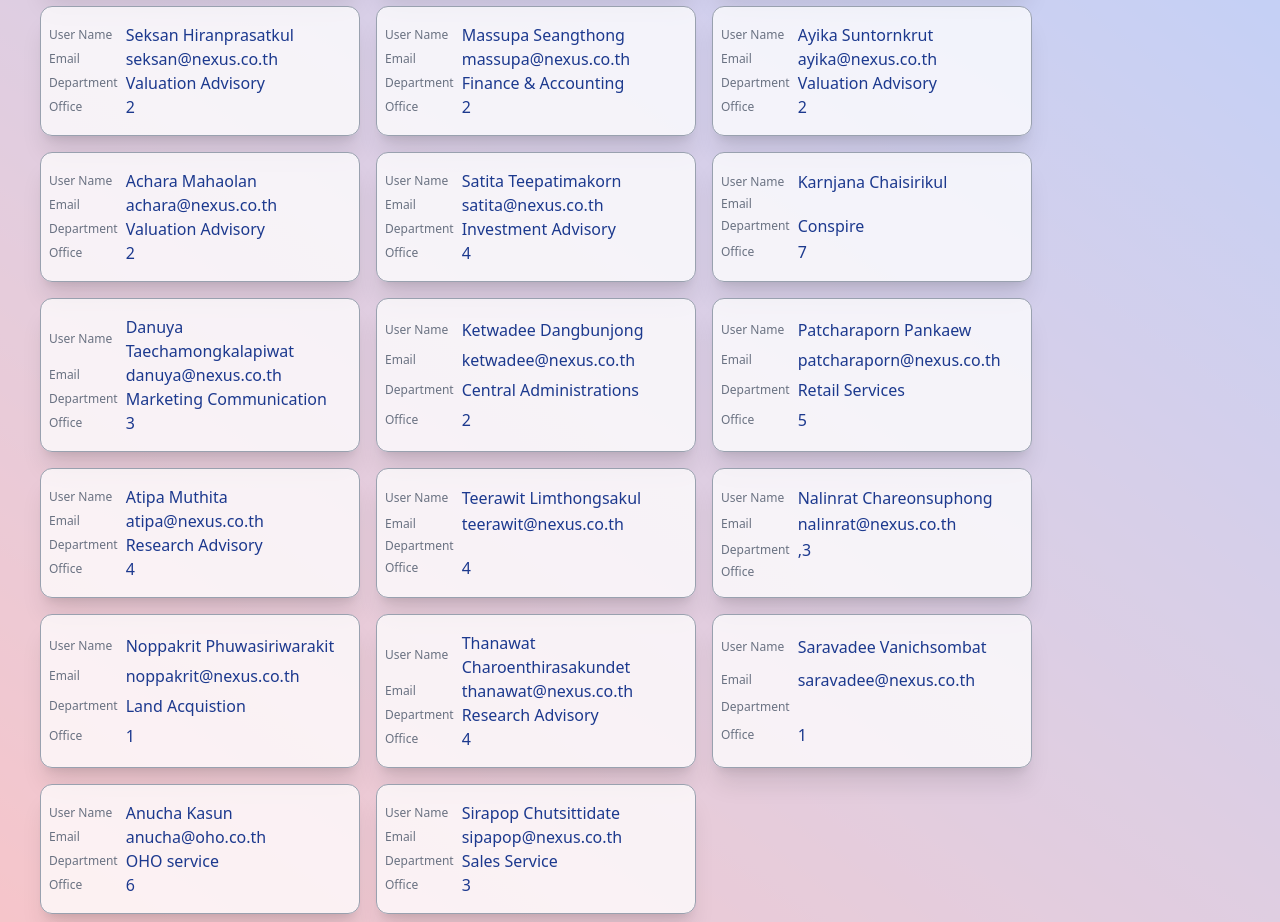
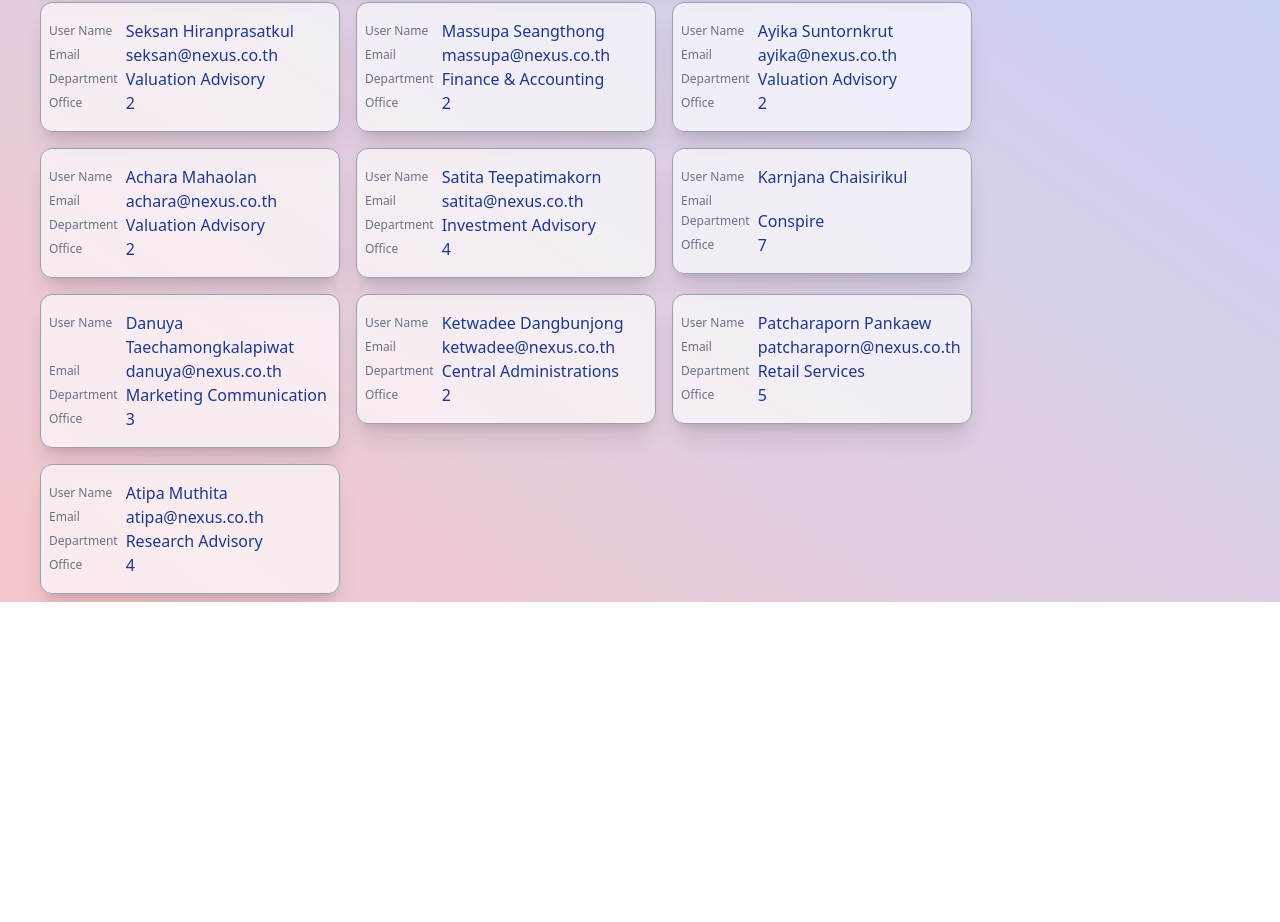
Before and after one commit to deskcodeFun/nexus-app, a Vue app: page /user in a window 1280 px wide. Shown: the part 564-1486 px from the top of the page. After the commit the page ends 1166 px from the top, so only its background shows below. Built offline with nearby package versions, Linux system fonts and the light colour scheme.

Commit message:
add component: UserAdd.vue and UserEdit.vue modified: user data, use pinia store

```diff
--- a/src/App.vue
+++ b/src/App.vue
@@ -11,6 +11,7 @@
 </template>
 
 <script setup>
+// import { ref } from 'vue'
 import { RouterView } from 'vue-router'
 import TheTopbar from '@/components/TheTopbar.vue'
 
--- a/src/components/users/UserAdd.vue
+++ b/src/components/users/UserAdd.vue
@@ -41,13 +41,14 @@
 
 <script setup>
 import { ChevronDoubleLeftIcon, BookmarkIcon } from '@heroicons/vue/20/solid'
-import { mockStaff } from '@/dataMockup/staff'
+// import { users } from '@/dataMockup/staff'
 import { useRouter } from 'vue-router'
-import { ref, reactive } from 'vue'
+import { ref } from 'vue'
+import { usersStore } from '@/stores/usersData'
 
 const router = useRouter()
 
-const staff = reactive(mockStaff)
+const store = usersStore()
 
 const fname = ref('')
 const lname = ref('')
@@ -56,25 +57,28 @@ const department = ref('')
 const office_id = ref('')
 
 const addSubmit = () => {
-  const staffId = ref(staff.length + 1)
-
-  // console.log(newUser)
-  // TODO: validate data
-  staff.push({
+  // compute a simple next id (fallback to 1)
+  const staffId = store.users && Array.isArray(store.users) ? store.users.length + 1 : 1
+  const newUser = {
     id: staffId,
     fname: fname.value,
     lname: lname.value,
     email: email.value,
     department: department.value,
     office_id: office_id.value,
-  })
+  }
+
+  console.log('newUser ', newUser)
+  // emit the new user to parent instead of mutating prop
+  store.users.push(newUser)
+
   // reset inputs
   fname.value = ''
   lname.value = ''
   email.value = ''
   department.value = ''
   office_id.value = ''
-  // console.log('After add user: ', staff)
+  // navigate back to user list
   router.push('/user')
 }
 </script>
--- a/src/components/users/UserCard.vue
+++ b/src/components/users/UserCard.vue
@@ -1,43 +1,48 @@
 <template>
   <div
-    class="w-[320px] flex flex-row flex-wrap bg-white/75 border-1 border-gray-400 rounded-xl shadow-xl px-2 py-4 m-2 hover:transition-y-1 hover:scale-105"
-    @click="onClick"
+    class="w-[300px] flex flex-row flex-wrap bg-white/65 border-1 border-gray-400 rounded-xl shadow-xl px-2 py-4 m-2 hover:transition-y-1 hover:scale-105"
+    @click="router.push(`/editUser/${currentUser.id}`)"
   >
     <!-- show data -->
     <table
-      class="[&_th]:text-left [&_th]:font-light [&_th]:text-xs [&_th]:text-gray-500 [&_td]:text-blue-900 [&_td]:pl-2"
+      class="[&_th]:pt-1 [&_th]:text-left [&_th]:align-baseline [&_th]:font-light [&_th]:text-xs [&_th]:text-gray-500 [&_td]:text-blue-900 [&_td]:pl-2"
     >
       <tbody>
         <tr>
-          <th scope="col">User Name</th>
-          <td>{{ props.staff.fname + ' ' + props.staff.lname }}</td>
+          <th>User Name</th>
+          <td>{{ currentUser.fname + ' ' + currentUser.lname }}</td>
         </tr>
         <tr>
           <th scope="col">Email</th>
-          <td>{{ props.staff.email }}</td>
+          <td>{{ currentUser.email }}</td>
         </tr>
         <tr>
           <th scope="col">Department</th>
-          <td>{{ props.staff.department }}</td>
+          <td>{{ currentUser.department }}</td>
         </tr>
         <tr>
           <th scope="col">Office</th>
-          <td>{{ props.staff.office_id }}</td>
+          <td>{{ currentUser.office_id }}</td>
         </tr>
       </tbody>
     </table>
   </div>
+  <!-- </div> -->
 </template>
 
 <script setup>
 import { useRouter } from 'vue-router'
-const props = defineProps({ staff: Object })
+// import { usersStore } from '@/stores/usersData'
+
+// const store = usersStore()
+defineProps({ currentUser: Object })
+
 const router = useRouter()
 
-const onClick = () => {
-  console.log('id of card ', props.staff.id)
-  // navigate to /edit/<id>
-  const id = props.staff.id - 1
-  router.push(`editUser/${id}`)
-}
+// const onClick = () => {
+//   console.log('id of card ', props.staff.id)
+//   // navigate to /edit/<id>
+//   const id = props.staff.id - 1
+//   router.push(`/editUser/${id}`)
+// }
 </script>
--- a/src/components/users/UserEdit.vue
+++ b/src/components/users/UserEdit.vue
@@ -47,9 +47,10 @@
           <button
             class="bg-red-500 hover:bg-red-700 text-white font-bold py-2 px-4 sm:px-8 mt-8 rounded-sm w-full sm:w-fit focus:outline-hidden focus:shadow-outline"
             type="button"
-            @click="router.back()"
+            @click="delUser"
           >
-            Cancel
+            <!-- Conmfire dialog -->
+            Delete
           </button>
         </div>
       </form>
@@ -60,29 +61,34 @@
 <script setup>
 import { useRoute, useRouter } from 'vue-router'
 import { ref } from 'vue'
-import { mockStaff } from '@/dataMockup/staff'
+
+import { usersStore } from '@/stores/usersData'
 
 const route = useRoute()
 const router = useRouter()
+const store = usersStore()
 let userId = route.params.id
+let idx = userId - 1
 
-const fname = ref(mockStaff[`${userId}`].fname)
-const lname = ref(mockStaff[`${userId}`].lname)
-const email = ref(mockStaff[`${userId}`].email)
-const department = ref(mockStaff[`${userId}`].department)
-const office_id = ref(mockStaff[`${userId}`].office_id)
+// console.log('id in edit mode', userId)
+// console.log('data in userId', store.users[idx])
+
+const fname = ref(store.users[idx].fname)
+const lname = ref(store.users[idx].lname)
+const email = ref(store.users[idx].email)
+const department = ref(store.users[idx].department)
+const office_id = ref(store.users[idx].office_id)
 
 const editSubmit = () => {
   // TODO: validate data
-  mockStaff[userId].fname = fname.value
-  mockStaff[userId].lname = lname.value
-  mockStaff[userId].email = email.value
-  mockStaff[userId].department = department.value
-  mockStaff[userId].office_id = office_id.value
+  store.users[idx].fname = fname.value
+  store.users[idx].lname = lname.value
+  store.users[idx].email = email.value
+  store.users[idx].department = department.value
+  store.users[idx].office_id = office_id.value
   // console.log('After add user: ', staff)
   router.back()
 }
 
-// console.log(' params', userId)
-// console.log('mockStaff: ', mockStaff[`${userId}`].fname)
+const delUser = () => {}
 </script>
--- a/src/dataMockup/staff.js
+++ b/src/dataMockup/userMockup.js
@@ -1,4 +1,4 @@
-export const mockStaff = [
+const users = [
   {
     id: 1,
     fname: 'Sumita',
@@ -151,59 +151,6 @@ export const mockStaff = [
     department: 'Research Advisory',
     office_id: '4',
   },
-  {
-    id: 20,
-    fname: 'Teerawit',
-    lname: 'Limthongsakul',
-    email: 'teerawit@nexus.co.th',
-    department: '',
-    office_id: '4',
-  },
-  {
-    id: 21,
-    fname: 'Nalinrat',
-    lname: 'Chareonsuphong',
-    email: 'nalinrat@nexus.co.th',
-    department: ',3',
-  },
-  {
-    id: 22,
-    fname: 'Noppakrit',
-    lname: 'Phuwasiriwarakit',
-    email: 'noppakrit@nexus.co.th',
-    department: 'Land Acquistion',
-    office_id: '1',
-  },
-  {
-    id: 23,
-    fname: 'Thanawat',
-    lname: 'Charoenthirasakundet',
-    email: 'thanawat@nexus.co.th',
-    department: 'Research Advisory',
-    office_id: '4',
-  },
-  {
-    id: 24,
-    fname: 'Saravadee',
-    lname: 'Vanichsombat',
-    email: 'saravadee@nexus.co.th',
-    department: '',
-    office_id: '1',
-  },
-  {
-    id: 25,
-    fname: 'Anucha',
-    lname: 'Kasun',
-    email: 'anucha@oho.co.th',
-    department: 'OHO service',
-    office_id: '6',
-  },
-  {
-    id: 26,
-    fname: 'Sirapop',
-    lname: 'Chutsittidate',
-    email: 'sipapop@nexus.co.th',
-    department: 'Sales Service',
-    office_id: '3',
-  },
 ]
+
+export default users
--- /dev/null
+++ b/src/stores/usersData.js
@@ -0,0 +1,166 @@
+import { ref, computed } from 'vue'
+import { defineStore } from 'pinia'
+
+export const usersStore = defineStore('user', () => {
+  const users = ref([
+    {
+      id: 1,
+      fname: 'Sumita',
+      lname: 'Khongnok',
+      email: 'sumita@nexus.co.th',
+      department: 'Finance & Accounting',
+      office_id: '2',
+    },
+    {
+      id: 2,
+      fname: 'Nattapon',
+      lname: 'Muangnanta',
+      email: 'nattapon@nexus.co.th',
+      department: 'Valuation Advisory',
+      office_id: '2',
+    },
+    {
+      id: 3,
+      fname: 'Napasorn',
+      lname: 'Makchuay',
+      email: 'napasorn@nexus.co.th',
+      department: 'Marketing Communication',
+      office_id: '3',
+    },
+    {
+      id: 4,
+      fname: 'Chavanut',
+      lname: 'Jangprasitchai',
+      email: 'chavanut@nexus.co.th',
+      department: 'Land Acquistion',
+      office_id: '1',
+    },
+    {
+      id: 5,
+      fname: 'Meeting Room',
+      lname: '',
+      email: '',
+      department: 'Central Administrations',
+      office_id: '2',
+    },
+    {
+      id: 6,
+      fname: 'Patthama',
+      lname: 'Sinprasertporn',
+      email: 'patthama@nexus.co.th',
+      department: 'Sales Services',
+      office_id: '3',
+    },
+    {
+      id: 7,
+      fname: 'Arpatcha',
+      lname: 'Tonpoo',
+      email: 'apatcha@nexus.co.th,',
+      department: 'Investment Advisory',
+      office_id: '4',
+    },
+    {
+      id: 8,
+      fname: 'Patcharin',
+      lname: 'Kotama',
+      email: 'patcharin@nexus.co.th',
+      department: 'Central Administrations',
+      office_id: '2',
+    },
+    {
+      id: 9,
+      fname: 'Natthida',
+      lname: 'Mairieng',
+      email: 'natthida@nexus.co.th',
+      department: 'Business Development',
+      office_id: '3',
+    },
+    {
+      id: 10,
+      fname: 'Seksan',
+      lname: 'Hiranprasatkul',
+      email: 'seksan@nexus.co.th',
+      department: 'Valuation Advisory',
+      office_id: '2',
+    },
+    {
+      id: 11,
+      fname: 'Massupa',
+      lname: 'Seangthong',
+      email: 'massupa@nexus.co.th',
+      department: 'Finance & Accounting',
+      office_id: '2',
+    },
+    {
+      id: 12,
+      fname: 'Ayika',
+      lname: 'Suntornkrut',
+      email: 'ayika@nexus.co.th',
+      department: 'Valuation Advisory',
+      office_id: '2',
+    },
+    {
+      id: 13,
+      fname: 'Achara',
+      lname: 'Mahaolan',
+      email: 'achara@nexus.co.th',
+      department: 'Valuation Advisory',
+      office_id: '2',
+    },
+    {
+      id: 14,
+      fname: 'Satita',
+      lname: 'Teepatimakorn',
+      email: 'satita@nexus.co.th',
+      department: 'Investment Advisory',
+      office_id: '4',
+    },
+    {
+      id: 15,
+      fname: 'Karnjana',
+      lname: 'Chaisirikul',
+      email: '',
+      department: 'Conspire',
+      office_id: '7',
+    },
+    {
+      id: 16,
+      fname: 'Danuya',
+      lname: 'Taechamongkalapiwat',
+      email: 'danuya@nexus.co.th',
+      department: 'Marketing Communication',
+      office_id: '3',
+    },
+    {
+      id: 17,
+      fname: 'Ketwadee',
+      lname: 'Dangbunjong',
+      email: 'ketwadee@nexus.co.th',
+      department: 'Central Administrations',
+      office_id: '2',
+    },
+    {
+      id: 18,
+      fname: 'Patcharaporn',
+      lname: 'Pankaew',
+      email: 'patcharaporn@nexus.co.th',
+      department: 'Retail  Services',
+      office_id: '5',
+    },
+    {
+      id: 19,
+      fname: 'Atipa',
+      lname: 'Muthita',
+      email: 'atipa@nexus.co.th',
+      department: 'Research Advisory',
+      office_id: '4',
+    },
+  ])
+  const count = ref(0)
+  const doubleCount = computed(() => count.value * 2)
+  function increment() {
+    count.value++
+  }
+
+  return { usersStore, users, count, doubleCount, increment }
+})
--- a/src/views/UserView.vue
+++ b/src/views/UserView.vue
@@ -1,29 +1,29 @@
 <template>
-  <main>
-    <!-- Header -->
-    <div class="flex flex-row gap-8 justify-between sm:justify-normal px-2 sm:pl-8 py-2">
-      <p class="font-semibold sm:text-2xl text-sky-900 text-shadow-lg">User Management</p>
-      <router-link
+  <!-- Header -->
+  <div class="flex flex-row justify-between sm:justify-normal px-2 sm:pl-8 py-2">
+    <p class="font-semibold sm:text-2xl text-sky-900 text-shadow-lg">User Management</p>
+    <span>
+      <RouterLink
+        class="flex flex-row mt-1 mx-4 px-2 py-1 rounded-full bg-blue-50/25 hover:text-white hover:bg-blue-800"
         to="/addUser"
-        class="flex flex-row sm:p-2 text-blue-900 hover:bg-blue-900 hover:text-white"
       >
-        <PlusIcon class="h-6 w-6 mr-0.5" />
-        Add User
-      </router-link>
+        <PlusIcon class="h-5 w-5" />
+        <p class="ml-2">Add User</p>
+      </RouterLink>
+    </span>
+  </div>
+  <div class="flex flex-row flex-wrap justify-center sm:justify-start sm:ml-8">
+    <div v-for="(user, index) in store.users" :key="index">
+      <UserCard :currentUser="user"></UserCard>
     </div>
-    <div class="flex flex-row flex-wrap justify-center sm:justify-start sm:ml-8">
-      <UserCard v-for="(staff, index) in staffs" :key="index" :staff="staff" />
-    </div>
-  </main>
+  </div>
 </template>
 
 <script setup>
-import { reactive } from 'vue'
+import UserCard from '@/components/users/UserCard.vue'
+import { PlusIcon } from '@heroicons/vue/20/solid'
+import { usersStore } from '@/stores/usersData'
 
-import { mockStaff } from '@/dataMockup/staff'
-import UserCard from '@/components/users/UserCard.vue'
-
-import { PlusIcon } from '@heroicons/vue/20/solid'
-
-const staffs = reactive(mockStaff)
+const store = usersStore()
+console.log('users in usersStore', store.users)
 </script>
```
Also changed, not shown: src/router/index.js (+2 -24 lines), 1 other file (tests, documents, lock files or other folders).
